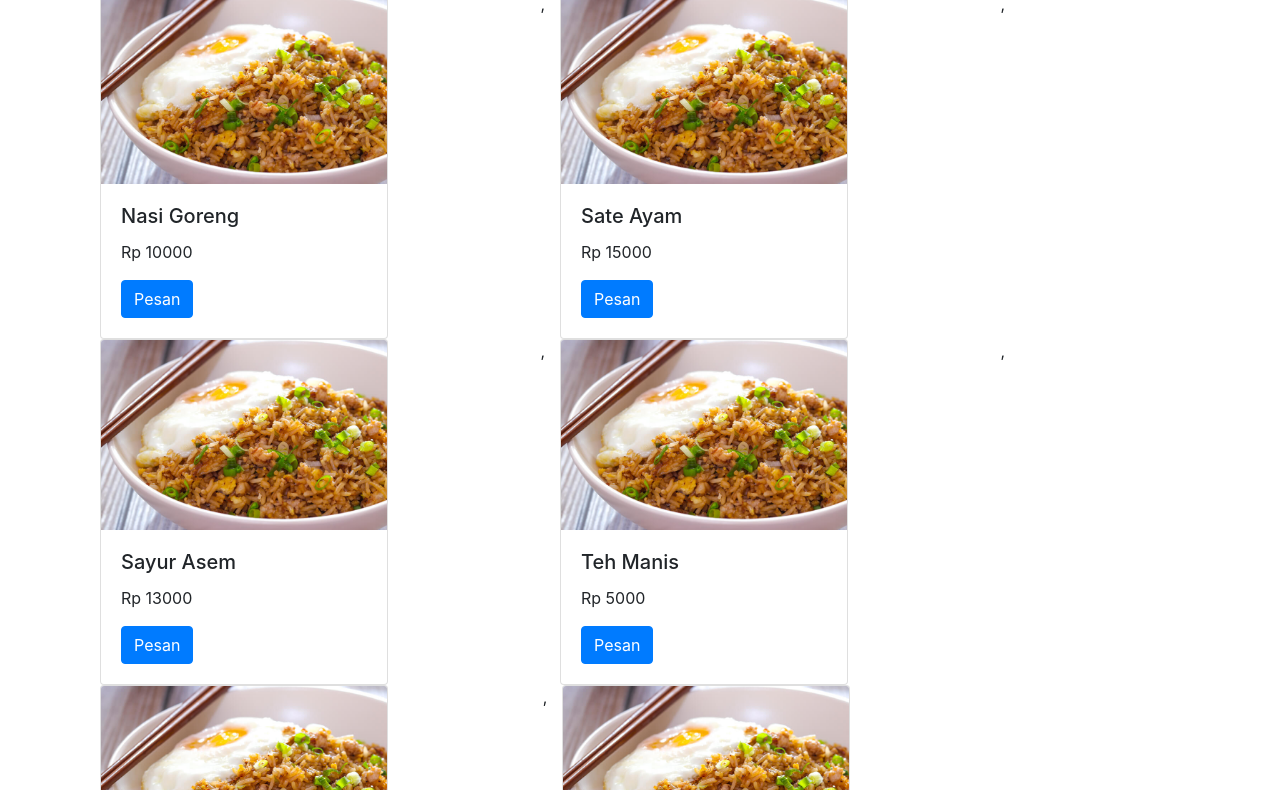
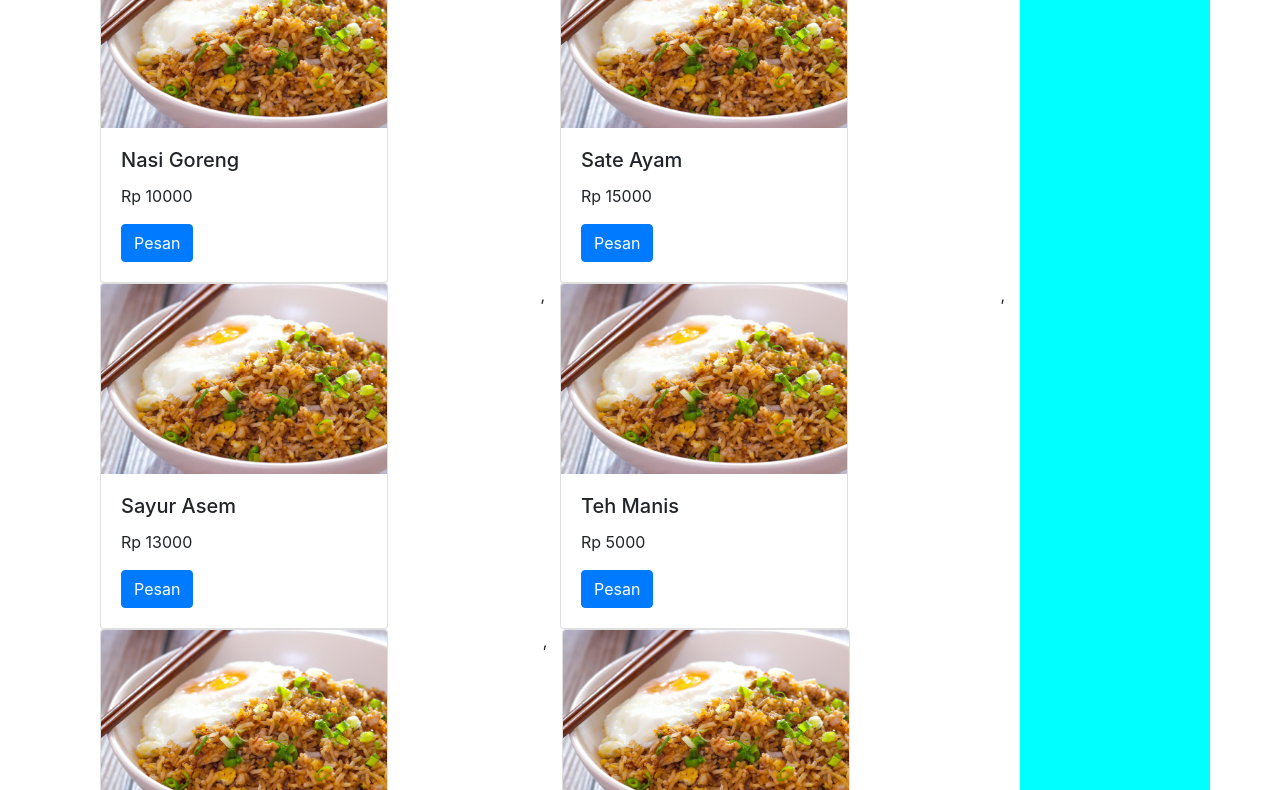
Before and after one commit to kamo-pos/project-kamopos, a plain HTML site: page index.html in a window 1280 px wide. Shown: the part 64-854 px from the top of the page. Drawn offline with nearby package versions, Linux system fonts and the light colour scheme.

Commit message:
add function input order to button, but haven't finish ye

```diff
--- a/index.html
+++ b/index.html
@@ -20,8 +20,6 @@
   </head>
   <body>
     <main>
-      <h1>Rumah Makan Enak</h1>
-
       <div class="container">
         <div class="row">
           <!-- Start of Menu Grid -->
@@ -32,7 +30,11 @@
             <!-- End of Menu Grid -->
           </div>
 
-          <div class="col-2"></div>
+          <!-- Start of Order Bar -->
+          <div class="col-2" style="background-color:aqua;">
+            <div id="menu-pill" class="row"></div>
+          </div>
+          <!-- End of Order Bar -->
         </div>
       </div>
     </main>
--- a/index.js
+++ b/index.js
@@ -43,20 +43,44 @@ const menuList = [
   }
 ];
 
+// ===============
+// Input Order via button
+const inputOrder = order => {
+  let orderList = [];
+
+  if (order === menuList[order - 1].id) {
+    // orderPill = `
+    //  <div class="col">
+    //    <span>${menuList[order - 1].name}</span>
+    //  </div>
+    //  <div class="col">
+    //    <span>Rp ${menuList[order - 1].price}</span>
+    //  </div>`;
+    // orderList.push(orderPill);
+    orderList.push(menuList[order - 1]);
+  }
+  console.log(orderList);
+  // return (document.getElementById("menu-pill").innerHTML = orderList);
+};
+// End of Input Order via button
+
+// Show All Menu
 const showAllMenu = array => {
-  const showFoods = array.map(item => {
+  const showFoods = array.map(menu => {
     let food = `
-    <div class="col">
-      <div class="card" style="width: 18rem;">
-        <img src="${item.image}" class="card-img-top" alt="...">
-        <div class="card-body">
-          <h5 class="card-title">${item.name}</h5>
-          <p class="card-text">Rp ${item.price}</p>
-          <a href="#" class="btn btn-primary">Pesan</a>
+      <div class="col">
+        <div class="card" style="width: 18rem;">
+          <img src="${menu.image}" class="card-img-top" alt="...">
+          <div class="card-body">
+            <h5 class="card-title">${menu.name}</h5>
+            <p class="card-text">Rp ${menu.price}</p>
+            <button onClick="inputOrder(${
+              menu.id
+            })" class="btn btn-primary">Pesan</button>
+          </div>
         </div>
       </div>
-    </div>
-    `;
+      `;
 
     return food;
   });
@@ -65,6 +89,3 @@ const showAllMenu = array => {
 };
 
 showAllMenu(menuList);
-
-// ===============
-// Function menampilkan pesanan
--- /dev/null
+++ b/tempCodeRunnerFile.js
@@ -0,0 +1 @@
+turn (document.getElementById("menu-pill").innerHTML = orderList);
```
